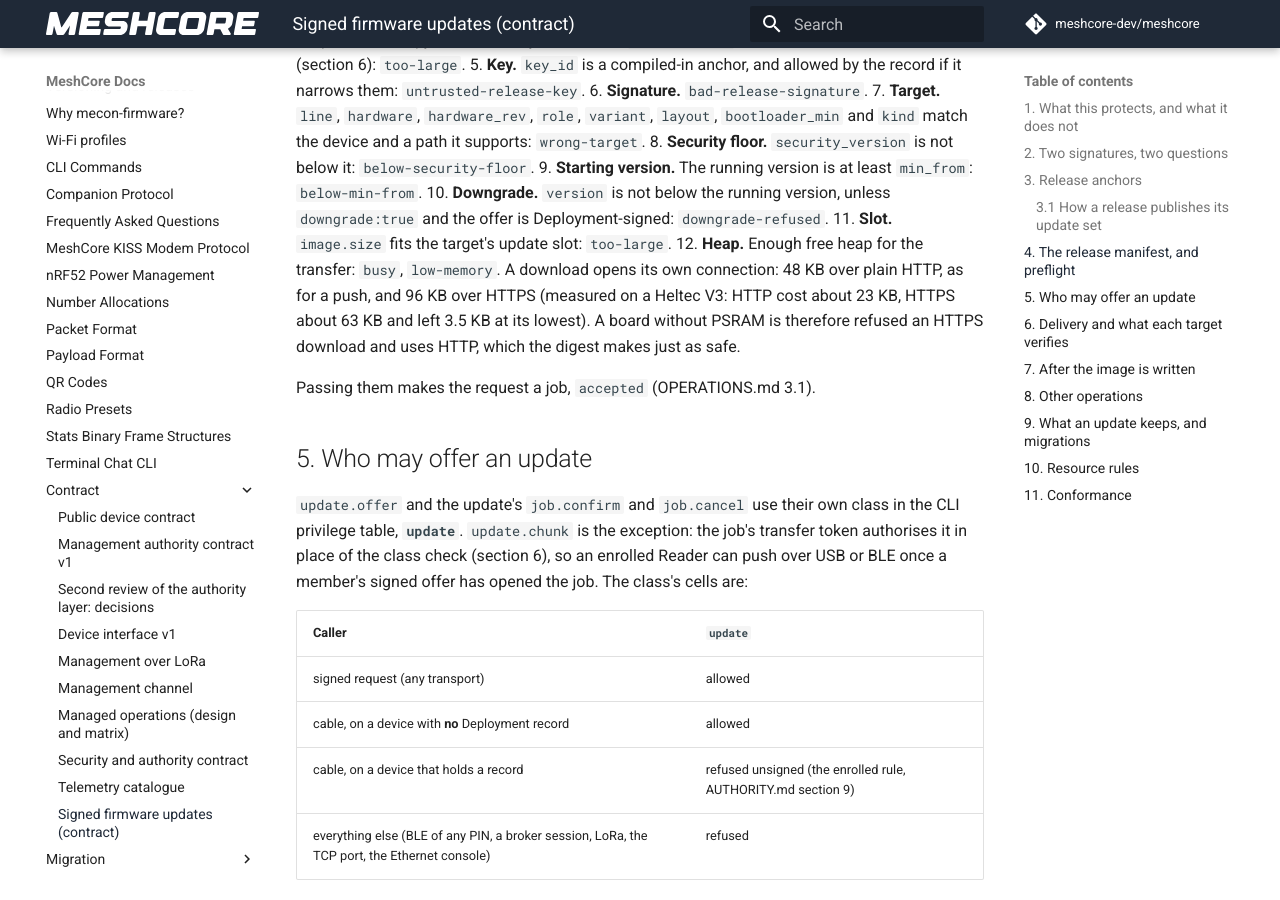
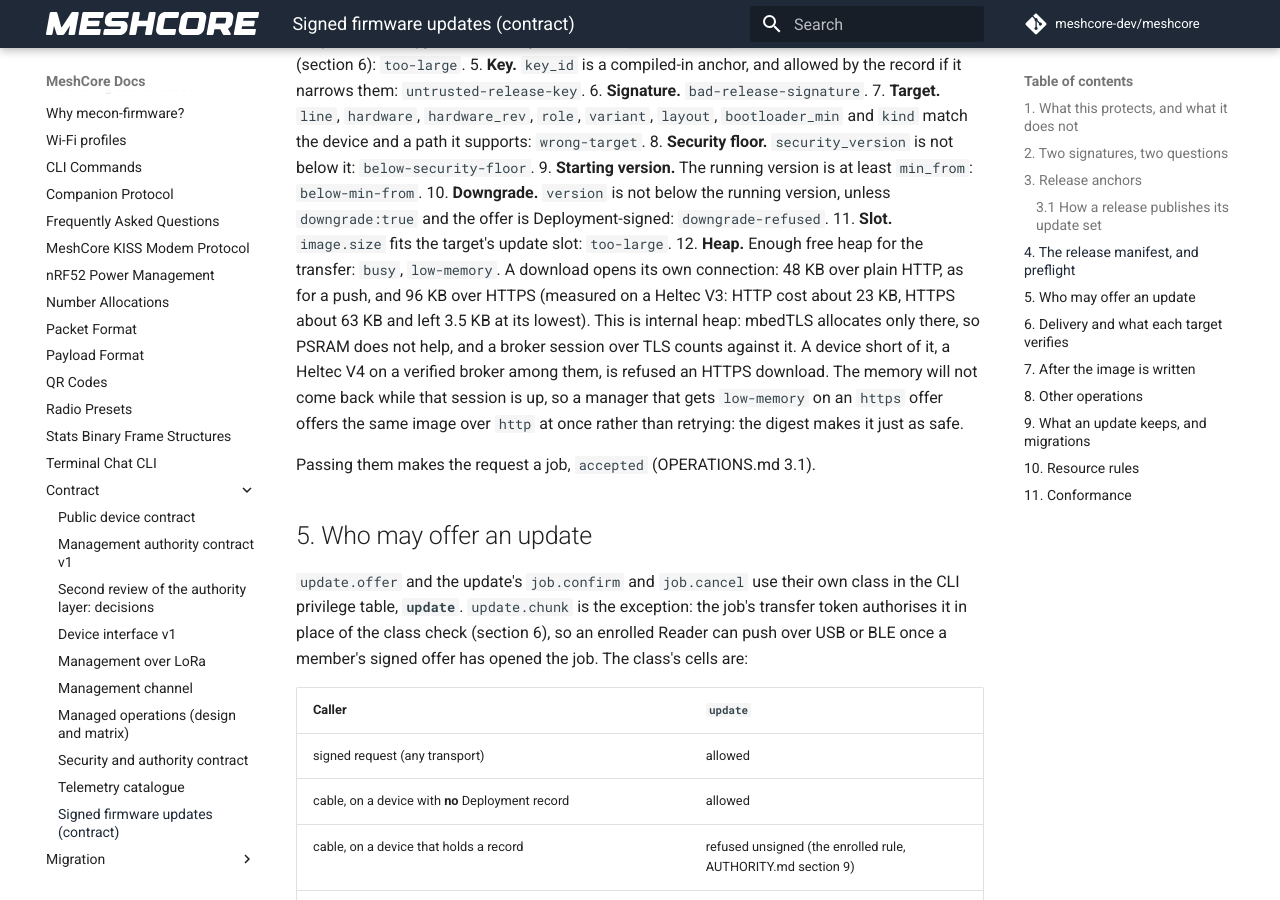
Before and after one commit to hoejriis/mecon-firmware, an MkDocs documentation site: the page built from docs/contract/UPDATES.md, in a window 1280 px wide and 900 px high, scrolled down 5093 px. Built offline with MkDocs 1.6.1 and Material for MkDocs 9.7.7, drawn with Linux system fonts in a browser that asks for light colours; comment, search, counter and statistics services are not loaded.

Commit message:
Updates: say what a manager does with low-memory on an https offer
Step 12 framed the refusal as a board without PSRAM. A Heltec V4 has PSRAM
and was refused too (93 KB free on a verified broker, 96 KB asked): mbedTLS
allocates internal heap only (CONFIG_MBEDTLS_INTERNAL_MEM_ALLOC in the V4's
own library set). It also reads busy, so a Backend retried it for an hour
when the memory could not come back while the session was up.

Co-Authored-By: Claude Opus 5.5 (1M context) <noreply@anthropic.com>

```diff
--- a/docs/contract/UPDATES.md
+++ b/docs/contract/UPDATES.md
@@ -99,7 +99,7 @@ A public release on GitHub carries its update set as release assets, so any mana
 9. **Starting version.** The running version is at least `min_from`: `below-min-from`.
 10. **Downgrade.** `version` is not below the running version, unless `downgrade:true` and the offer is Deployment-signed: `downgrade-refused`.
 11. **Slot.** `image.size` fits the target's update slot: `too-large`.
-12. **Heap.** Enough free heap for the transfer: `busy`, `low-memory`. A download opens its own connection: 48 KB over plain HTTP, as for a push, and 96 KB over HTTPS (measured on a Heltec V3: HTTP cost about 23 KB, HTTPS about 63 KB and left 3.5 KB at its lowest). A board without PSRAM is therefore refused an HTTPS download and uses HTTP, which the digest makes just as safe.
+12. **Heap.** Enough free heap for the transfer: `busy`, `low-memory`. A download opens its own connection: 48 KB over plain HTTP, as for a push, and 96 KB over HTTPS (measured on a Heltec V3: HTTP cost about 23 KB, HTTPS about 63 KB and left 3.5 KB at its lowest). This is internal heap: mbedTLS allocates only there, so PSRAM does not help, and a broker session over TLS counts against it. A device short of it, a Heltec V4 on a verified broker among them, is refused an HTTPS download. The memory will not come back while that session is up, so a manager that gets `low-memory` on an `https` offer offers the same image over `http` at once rather than retrying: the digest makes it just as safe.
 
 Passing them makes the request a job, `accepted` (OPERATIONS.md 3.1).
 
```
Also changed, not shown: 1 other file.
